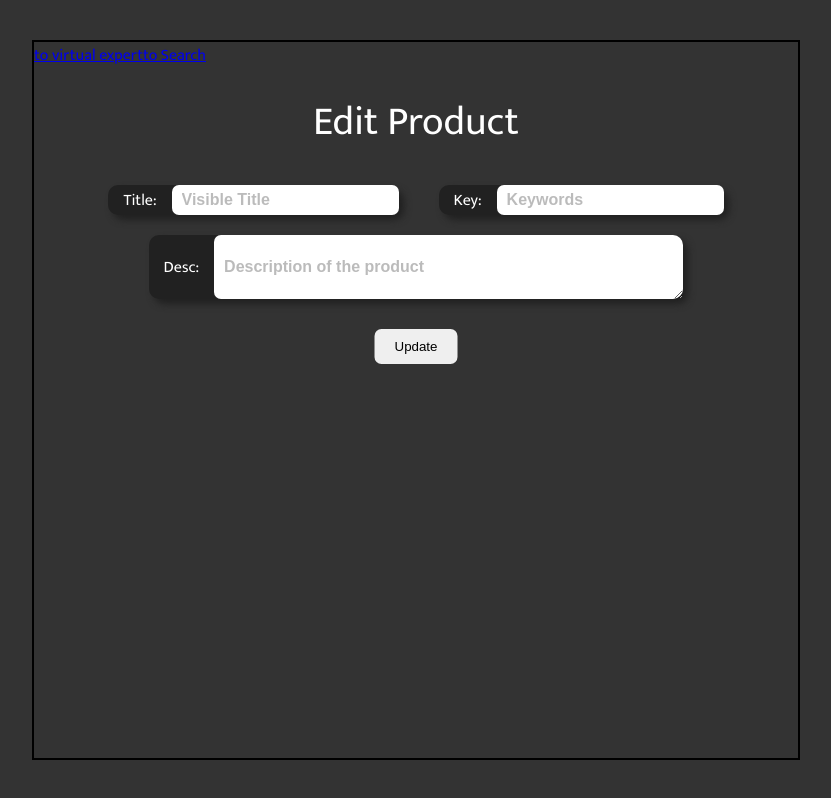
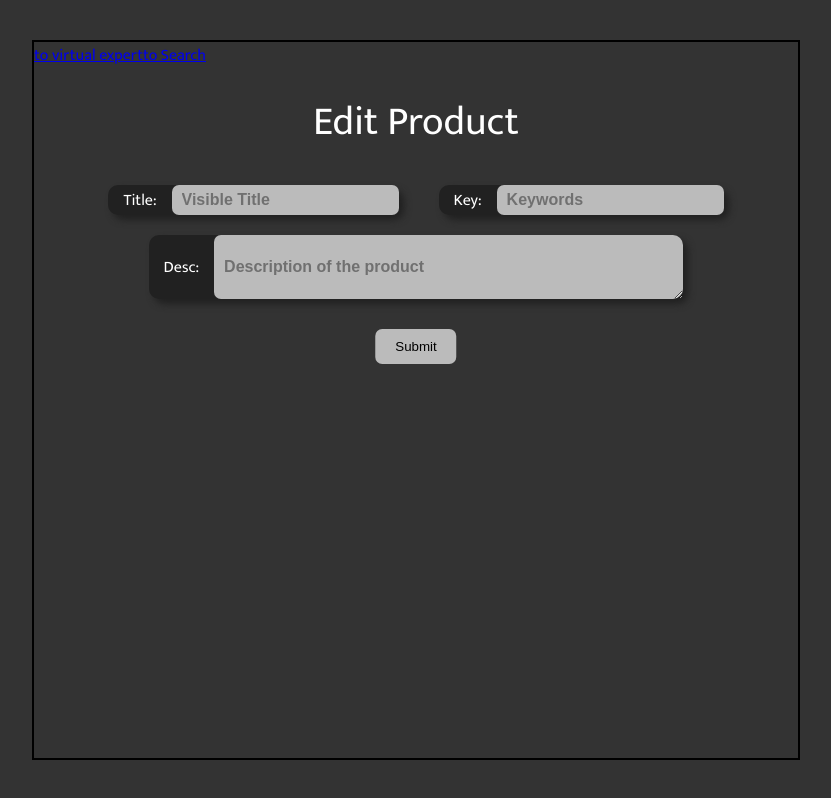
Before and after one commit to TacticalAnarchy/VirtualExpert, a Vue app: page /admin in a window 1280 px wide. Shown: the whole page, without its empty margins (224-1055 px from the left). Built offline with nearby package versions, Linux system fonts and the light colour scheme.

Commit message:
First backend communicate attept. Will rework

```diff
--- a/src/components/admin/DBcreate.vue
+++ b/src/components/admin/DBcreate.vue
@@ -6,36 +6,69 @@
       <div class="flex">
         <div class="inputCont">
           <label>Title:</label>
-          <input type="text" placeholder="Visible Title">
+          <input type="text" placeholder="Visible Title" />
         </div>
         <!-- Larger Input Fields -->
         <div class="inputCont">
           <label>Key:</label>
-          <input type="text" placeholder="Keywords">
+          <input type="text" placeholder="Keywords" />
         </div>
         <div class="resize inputCont">
           <label>Desc:</label>
-          <input class="resize" placeholder="Description of the product" type="text">
+          <input
+            class="resize"
+            placeholder="Description of the product"
+            type="text"
+          />
         </div>
       </div>
-      <button @submit.prevent="handleUpdateForm">Update</button>
+      <input
+        id="submit"
+        type="submit"
+        value="Submit"
+        @submit.prevent="handleUpdateForm"
+        placeholder="Update"
+      />
     </form>
   </div>
 </template>
 
 <script>
+import axios from "axios";
 export default {
-  }
+  data() {
+    return {
+      sku: { title: "", key: "", desc: "" },
+    };
+  },
+  methods: {
+    handleSubmitForm() {
+      console.log("running");
+      let apiURL = "http://localhost:4000/api/create-product";
+
+      axios
+        .post(apiURL, this.sku)
+        .then(() => {
+          this.$router.push("/view");
+          this.sku = { title: "", key: "", desc: "" };
+        })
+        .catch((error) => {
+          console.log(error);
+        });
+    },
+  },
+};
 </script>
 
 <style lang="scss">
 // Colors
 $label-background: #212121;
+$input-color: #bbb;
 $input-radius: 7px;
 
 // TODO: Add all the required Fields
 // Title
-  div{
+div {
   font-family: "Mukta";
   span {
     display: flex;
@@ -46,76 +79,79 @@
   }
 }
 
-  .inputCont{
-    border-radius: 10px;
-    padding: 0;
-    margin: 10px 20px;
-    background-color: $label-background;
-    box-shadow: 5px 5px 7px #212121;
-    input{
-      border-radius: $input-radius;
-      &::-webkit-input-placeholder{
-        color: rgba(0, 0, 0, 0.267);
-        font-weight: bold;
-      }
-    }
-    label{
-      margin: 0 15px;
-    }
-
-  }
-
 //Input Fields Structure
-  .flex{
+.flex {
   display: flex;
   flex-wrap: wrap;
-    width:100%;
+  width: 100%;
   justify-content: center;
 
   // Common Input Fields
-    input{
+  input {
     font-size: 1em;
     height: 1em;
     padding: 15px 10px;
+    &:focus {
+      outline: none;
+      border: Solid aqua 2px;
+      padding: 13px 8px;
+    }
   }
 
   //Expandable input (For Larger Inputs)
-    div.resize{
+  div.resize {
     resize: vertical;
     overflow: auto;
     width: 70%;
     height: 4em;
     min-height: 2em;
 
-      input{
+    input {
       margin: 0;
-        height:100%;
+      height: 100%;
       width: calc(100% - 65.5px);
     }
   }
 }
 
-  button{
+.inputCont {
+  border-radius: 10px;
+  padding: 0;
+  margin: 10px 20px;
+  background-color: $label-background;
+  box-shadow: 5px 5px 7px #212121;
+
+  input {
+    background-color: $input-color;
+    border-radius: $input-radius;
+    &::-webkit-input-placeholder {
+      color: rgba(0, 0, 0, 0.4);
+      font-weight: bold;
+    }
+  }
+  label {
+    margin: 0 15px;
+  }
+}
+
+#submit {
   padding: 10px 20px;
   border-radius: $input-radius;
   margin-top: 20px;
   margin-left: 50%;
   transform: translate(-50%);
   border: 0;
-    animation-duration: .3s;
+  animation-duration: 0.3s;
   animation-fill-mode: both;
-    &:hover{
+  background-color: $input-color;
+  transition: all 0.3s;
+  &:hover {
     cursor: pointer;
-      background-color: #77dd77;
+    background-color: aqua;
     border-color: white;
-      animation-duration: .5s;
+    animation-duration: 0.5s;
     animation-fill-mode: both;
     animation-name: buttonFadeIn;
   }
 }
-  @keyframes buttonFadeIn {
-    0%    {background-color:white;}
-    100%  {background-color: #77dd77;}
-  }
-
 </style>
--- /dev/null
+++ b/src/components/admin/ListProducts.vue
@@ -0,0 +1,79 @@
+<template>
+  <div>
+    <table>
+      <thead class="thead-dark">
+        <tr>
+          <th>Title</th>
+          <th>Key</th>
+          <th>Desk</th>
+          <th>Actions</th>
+        </tr>
+      </thead>
+      <tbody>
+        <tr v-for="student in Students" :key="student._id">
+          <td>{{ product.title }}</td>
+          <td>{{ student.key }}</td>
+          <td>{{ student.desc }}</td>
+          <td>
+            <router-link :to="{ name: 'edit', params: { id: student._id } }"
+              >Edit</router-link
+            >
+            <button @click.prevent="deleteStudent(student._id)">Delete</button>
+          </td>
+        </tr>
+      </tbody>
+    </table>
+  </div>
+</template>
+
+<script>
+import axios from "axios";
+
+export default {
+  data() {
+    return {
+      sku: [],
+    };
+  },
+  created() {
+    let apiURL = "http://localhost:4000/api";
+    axios
+      .get(apiURL)
+      .then((res) => {
+        this.Products = res.data;
+      })
+      .catch((error) => {
+        console.log(error);
+      });
+  },
+  methods: {
+    deleteStudent(id) {
+      let apiURL = `http://localhost:4000/api/delete-student/${id}`;
+      let indexOfArrayItem = this.Students.findIndex((i) => i._id === id);
+
+      if (window.confirm("Do you really want to delete?")) {
+        axios
+          .delete(apiURL)
+          .then(() => {
+            this.Students.splice(indexOfArrayItem, 1);
+          })
+          .catch((error) => {
+            console.log(error);
+          });
+      }
+    },
+  },
+};
+</script>
+
+<style lang="scss" scoped>
+table {
+  tr {
+    padding: 10px;
+    td {
+      padding: 10px;
+      border: none;
+    }
+  }
+}
+</style>
--- a/src/router/index.js
+++ b/src/router/index.js
@@ -1,31 +1,36 @@
-import { createRouter, createWebHistory } from 'vue-router'
+import { createRouter, createWebHistory } from "vue-router";
 
-import VirtualExpert from '../views/VirtualExpert'
-import Search from '../views/Search'
-import Admin from '../views/Admin'
+import VirtualExpert from "../views/VirtualExpert";
+import Search from "../views/Search";
+import Admin from "../views/Admin";
 
 const routes = [
   {
-    path: '/VirtualExpert',
-    name: 'VirtualExpert',
+    path: "/VirtualExpert",
+    name: "VirtualExpert",
     component: VirtualExpert,
   },
   {
-    path: '/',
-    alias: ['/Search'],
-    name: 'Search',
-    component: Search
+    path: "/",
+    alias: ["/Search"],
+    name: "Search",
+    component: Search,
   },
   {
-    path: '/admin',
-    name: 'Admin',
-    component: Admin
-  }
-]
+    path: "/admin",
+    name: "Admin",
+    component: Admin,
+  },
+  {
+    path: "/view",
+    name: "view",
+    component: () => import("../components/admin/ListProducts"),
+  },
+];
 
 const router = createRouter({
   history: createWebHistory(process.env.BASE_URL),
-  routes
-})
+  routes,
+});
 
-export default router
+export default router;
```
Also changed, not shown: 2 other files (tests, documents, lock files or other folders). Lines whose indentation alone changed are shown as unchanged.
